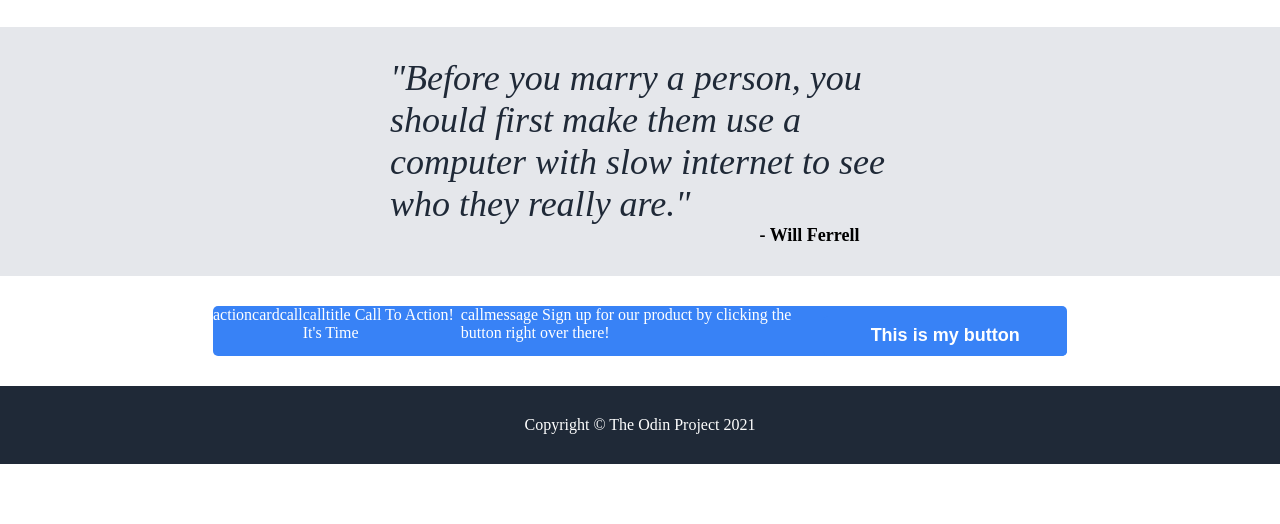
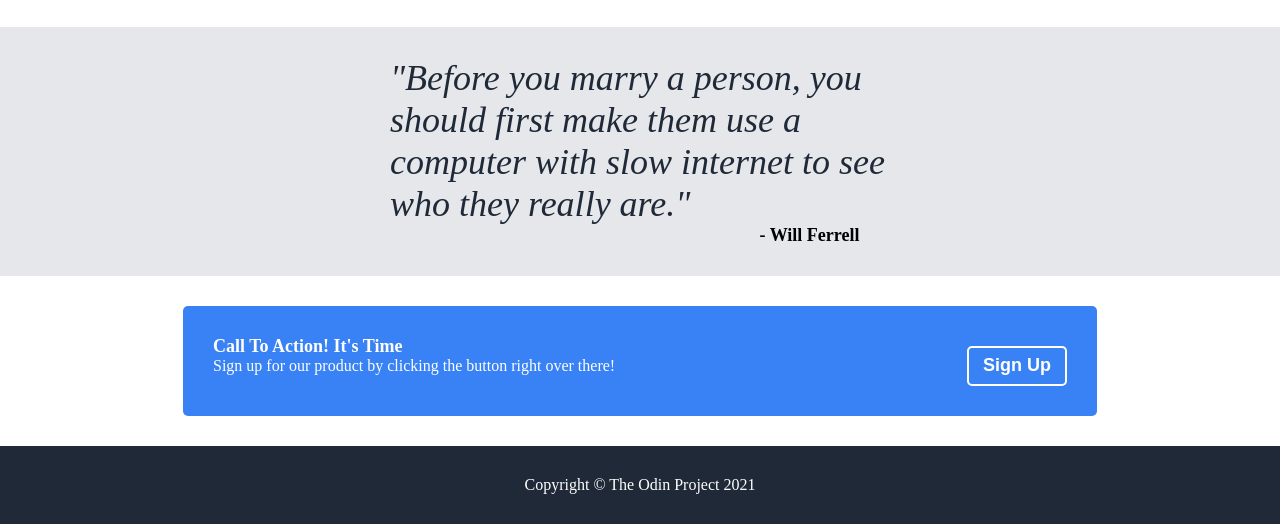
Before and after one commit to blakejfox/odin-css-proj, a plain HTML site: page index.html in a window 1280 px wide. Shown: the part 773-1297 px from the top of the page. Before the commit the page ends 1237 px from the top, so only its background shows below. Drawn offline with Linux system fonts and the light colour scheme.

Commit message:
updated attributions, added action item

```diff
--- a/index.html
+++ b/index.html
@@ -63,12 +63,12 @@
         <div id="attribution">- Will Ferrell</div>
     </div>
     <div class="actionitem">
-        <div class="actioncard">actioncard
-            <div class="call">call
-                <div class="calltitle">calltitle Call To Action! It's Time</div>
-                <div class="callmessage">callmessage Sign up for our product by clicking the button right over there!</div>
+        <div class="actioncard">
+            <div class="call">
+                <div class="calltitle">Call To Action! It's Time</div>
+                <div class="callmessage">Sign up for our product by clicking the button right over there!</div>
             </div>
-            <button class="myButton" id="actionButton">This is my button</button>
+            <button class="myButton" id="actionButton">Sign Up</button>
         </div>
     </div>
     <div class="footer">
--- a/styles.css
+++ b/styles.css
@@ -207,17 +207,20 @@ html {
     color: white;
     width: 70%;
     border-radius: 5px;
+    padding: 30px;
+    justify-content: center;
 }
 .call {
     display: flex;
     flex: 4 4 80%;
+    flex-direction: column;
 }
 .calltitle {
+    font-size: 18px;
+    font-weight: 800;
 
 }
-.callmessage{
-
+button.myButton#actionButton {
+    border: 2px solid white;
+    width: 100px;
 }
-#actionButton {
-
-}
```
Also changed, not shown: 1 other file.
